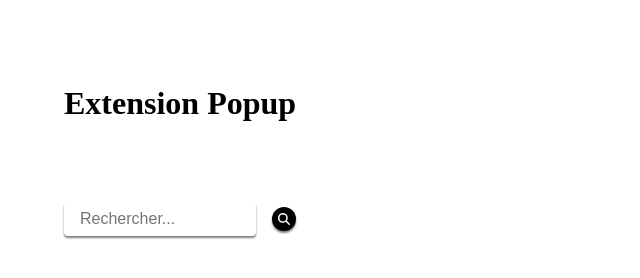
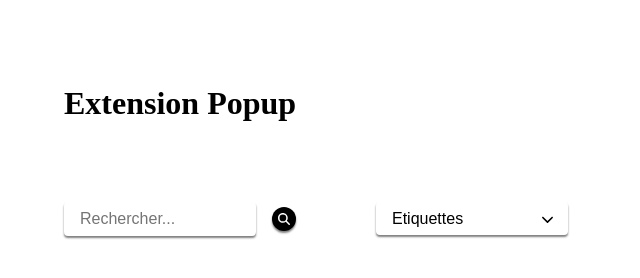
Before and after one commit to NicolasBourret/scraping-chrome-extension, a website built with Vite: page tab/index.html in a window 1280 px wide. Shown: the whole page, without its empty margins (0-640 px from the left). Built offline with nearby package versions, Linux system fonts and the light colour scheme.

Commit message:
create select input

```diff
--- a/tab/index.html
+++ b/tab/index.html
@@ -27,6 +27,26 @@
           </svg>
         </button>
       </div>
+      <div class="select-input-container">
+        <select class="select-input">
+          <option value="empty" selected disabled>Etiquettes</option>
+          <option value="test">Test</option>
+        </select>
+        <svg
+          xmlns="http://www.w3.org/2000/svg"
+          width="25"
+          height="12.5"
+          stroke="black"
+          fill="black"
+          viewBox="0 0 512 512"
+          class="icon-down"
+        >
+          <!--! Font Awesome Pro 6.4.2 by @fontawesome - https://fontawesome.com License - https://fontawesome.com/license (Commercial License) Copyright 2023 Fonticons, Inc. -->
+          <path
+            d="M233.4 406.6c12.5 12.5 32.8 12.5 45.3 0l192-192c12.5-12.5 12.5-32.8 0-45.3s-32.8-12.5-45.3 0L256 338.7 86.6 169.4c-12.5-12.5-32.8-12.5-45.3 0s-12.5 32.8 0 45.3l192 192z"
+          />
+        </svg>
+      </div>
     </div>
   </body>
 </html>
--- a/tab/styles.css
+++ b/tab/styles.css
@@ -19,6 +19,11 @@ body {
   text-transform: capitalize;
   font-size: 2rem;
   margin-bottom: 5rem;
+}
+
+.input-section {
+  display: flex;
+  gap: 5rem;
 }
 
 .search-input-container {
@@ -52,3 +57,28 @@ body {
   justify-content: center;
   border-radius: 50%;
 }
+
+.select-input-container {
+  position: relative;
+  width: 12rem;
+}
+
+.select-input {
+  background: var(--pure-white);
+  color: var(--pure-black);
+  box-shadow: var(--conatiners-shadow);
+  border: none;
+  cursor: pointer;
+  font-size: 1rem;
+  padding: 0.5rem 1rem;
+  border-radius: 0.25rem;
+  width: 12rem;
+  appearance: none;
+}
+
+.icon-down {
+  position: absolute;
+  right: 0.5rem;
+  top: 50%;
+  transform: translateY(-50%);
+}
```
Also changed, not shown: tab/icons/chevron-down-solid.svg (added).
